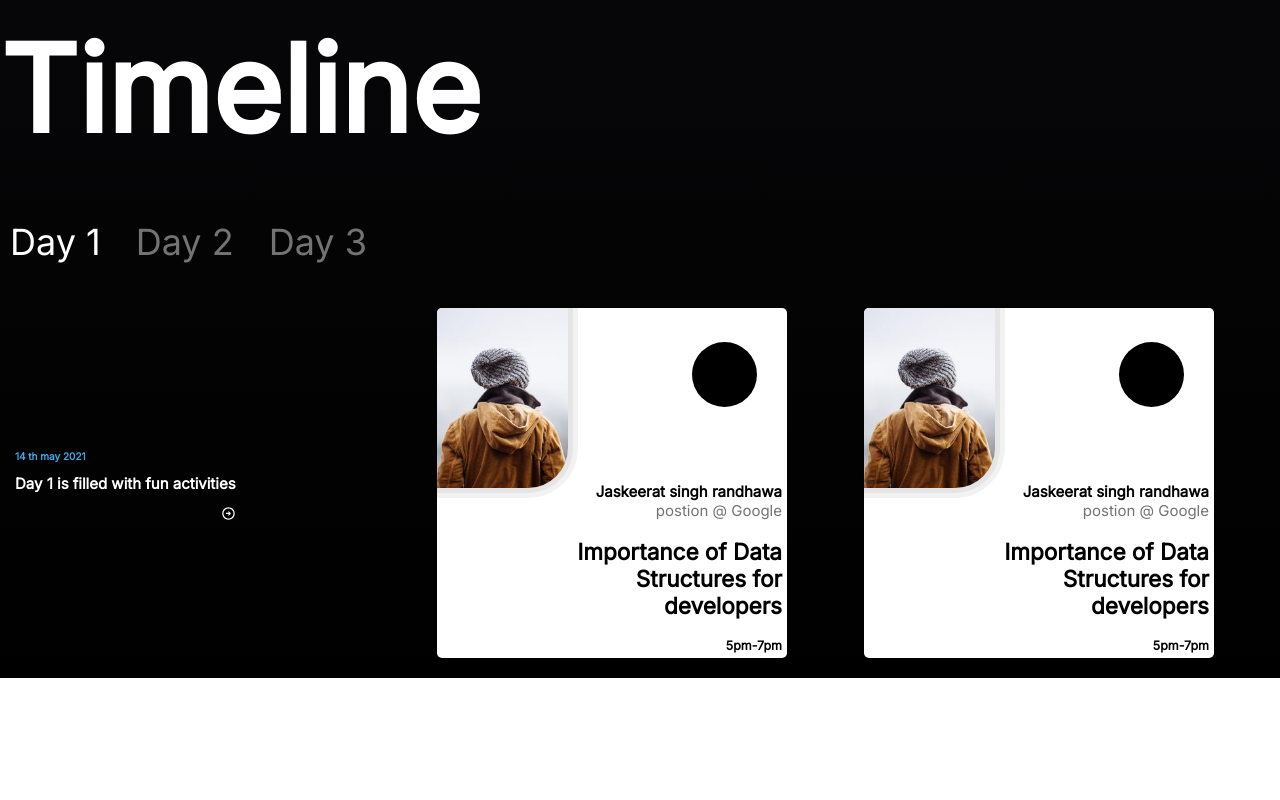
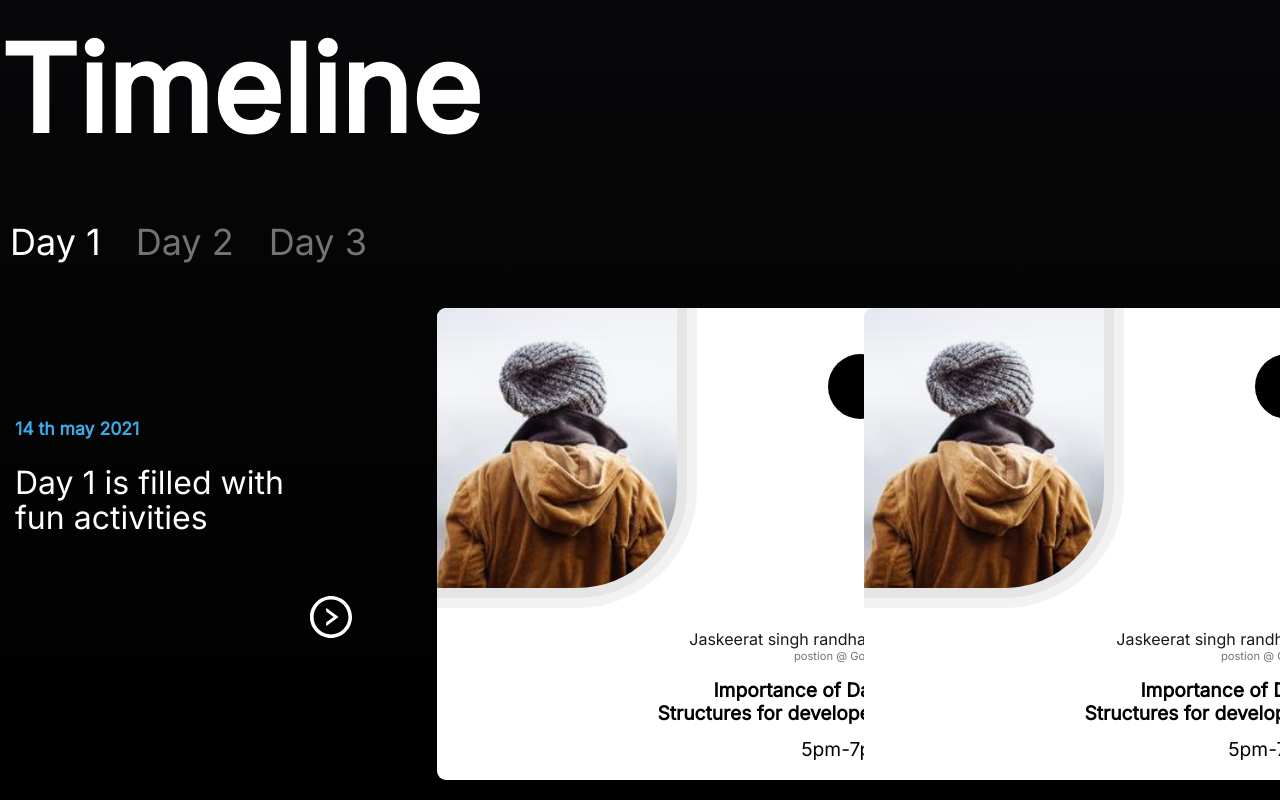
Before and after one commit to developer-student-club-thapar/DevCon21_Website, a Gatsby site in the folder devcon/: page / in a window 1280 px wide. Shown: the part 1971-2771 px from the top of the page. Before the commit the page ends 2649 px from the top, so only its background shows below. Built offline with nearby package versions, Linux system fonts and the light colour scheme; Gatsby itself is replaced by a stand-in of ours.

Commit message:
fix: timeline styles

```diff
--- a/devcon/src/components/Timeline/Timeline.js
+++ b/devcon/src/components/Timeline/Timeline.js
@@ -11,9 +11,10 @@ import {
   TabButton,
   Heading,
   Caraousal,
+  CardWrapper,
 } from "./Timeline.styles";
 import Slider from "react-slick";
-import { BiRightArrowCircle } from "react-icons/bi";
+import { AiOutlineRightCircle } from "react-icons/ai";
 import { StaticImage } from "gatsby-plugin-image";
 
 const data = {
@@ -180,28 +181,16 @@ const Timeline = () => {
           <div>
             <StartingCard>
               <div style={{ alignSelf: "center" }}>
-                <h2
-                  style={{
-                    color: "#3DAAE8",
-                    fontSize: "10px",
-                  }}
-                >
-                  {data[day].start.date}
-                </h2>
-                <h2>{data[day].start.content}</h2>
-                <div
-                  style={{
-                    fontSize: "15px",
-                    textAlign: "right",
-                  }}
-                >
-                  <BiRightArrowCircle />
-                </div>
+                <h2 className="date-text">{data[day].start.date}</h2>
+                <h2 className="day-description">{data[day].start.content}</h2>
+              </div>
+              <div className="icon">
+                <AiOutlineRightCircle />
               </div>
             </StartingCard>
           </div>
           {data[day].timeline.map(({ name, id, topic, time }, i) => (
-            <div>
+            <CardWrapper key={i}>
               <TimelineCard key={i}>
                 <CardImg>
                   <StaticImage
@@ -215,14 +204,14 @@ const Timeline = () => {
                 <CardSection>
                   <CardCircle />
                   <CardInfo>
-                    <h4 style={{ margin: "0px" }}>{name}</h4>
-                    <p style={{ color: "#737373", margin: "0px" }}>{id}</p>
+                    <h4>{name}</h4>
+                    <p>{id}</p>
                     <h2>{topic}</h2>
-                    <h5 style={{ margin: "0px" }}>{time}</h5>
+                    <h5>{time}</h5>
                   </CardInfo>
                 </CardSection>
               </TimelineCard>
-            </div>
+            </CardWrapper>
           ))}
         </Slider>
       </Caraousal>
--- a/devcon/src/components/Timeline/Timeline.styles.js
+++ b/devcon/src/components/Timeline/Timeline.styles.js
@@ -32,8 +32,6 @@ export const Heading = styled.h1`
 `;
 
 const Card = styled.div`
-  // width: 175px;
-  // height: 175px;
   width: 350px;
   height: 350px;
   font-size: 10px;
@@ -41,51 +39,120 @@ const Card = styled.div`
   margin: 10px;
   color: black;
   background-color: white;
-  border-radius: 5px;
+  border-radius: 9px;
   overflow: hidden;
 `;
 
 export const TimelineCard = styled(Card)`
   display: flex;
+  height: 472px;
+  width: 472px;
+  flex-direction: column;
+  position: relative;
 `;
 
 export const StartingCard = styled(Card)`
   color: white;
   background-color: transparent;
   display: flex;
-  felx-direction: column;
+  flex-direction: row;
+
+  .date-text {
+    color: #3daae8;
+    font-size: 1.1rem;
+    line-height: 1.2rem;
+  }
+
+  .day-description {
+    font-size: 2rem;
+    line-height: 2.2rem;
+    font-weight: normal;
+  }
+
+  .icon {
+    font-size: 3rem;
+    align-self: flex-end;
+  }
+`;
+
+export const CardWrapper = styled.div`
+  width: fit-content;
+  &:focus {
+    outline: none;
+  }
 `;
 
 export const CardSection = styled.div`
   display: flex;
   flex-direction: column;
-  align-items: flex-start;
+  align-items: flex-end;
   justify-content: flex-end;
+  padding: 0 1rem 1rem 0;
+  margin-top: auto;
+  align-self: flex-end;
 `;
 
 export const CardInfo = styled.div`
   font-size: 15px;
   color: black;
   text-align: right;
+
+  h4 {
+    font-size: 1rem;
+    font-weight: normal;
+    line-height: 1.1rem;
+    color: #191919;
+    margin: 0;
+  }
+
+  p {
+    color: #737373;
+    font-size: 0.7rem;
+    font-weight: 300;
+    line-height: 0.9rem;
+    margin: 0;
+  }
+
+  h2 {
+    font-size: 1.2rem;
+    line-height: 1.4rem;
+    font-weight: 600;
+    max-width: 60%;
+    margin-left: auto;
+  }
+
+  h5 {
+    margin: 0;
+    font-size: 1.2rem;
+    font-weight: 300;
+    line-height: 1.2rem;
+  }
 `;
 
 export const CardCircle = styled.div`
   height: 65px;
   width: 65px;
   border-radius: 50%;
-  margin-bottom: 75px;
-  margin-right: 25px;
+  position: absolute;
+  top: 30px;
+  right: 0;
+  margin: 1rem 1rem 0 0;
   background-color: black;
   align-self: flex-end;
 `;
 
 export const CardImg = styled.div`
-  border-radius: 0px 0px 40px 0px;
-  height: 180px;
-  width: 300px;
-  box-shadow: 0 0 0 5px #e5e5e5, 0 0 0 10px #f2f2f2;
+  border-radius: 0px 0px 100px 0px;
+  height: 280px;
+  width: 240px;
+  box-shadow: 0 0 0 10px #e5e5e5, 0 0 0 20px #f2f2f2;
   position: relative;
   top: -5px;
   left: -5px;
   overflow: hidden;
+
+  .card-img-container {
+    height: 280px;
+    width: 240px;
+  }
 `;
```
Also changed, not shown: 1 other file.
